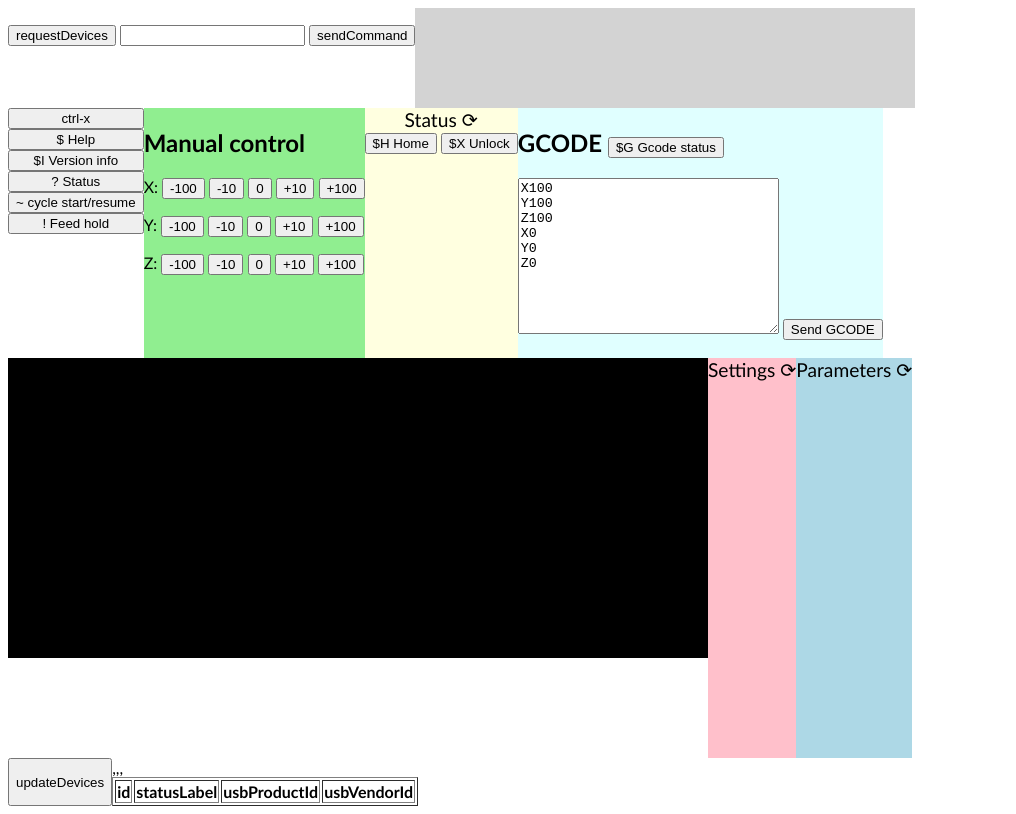
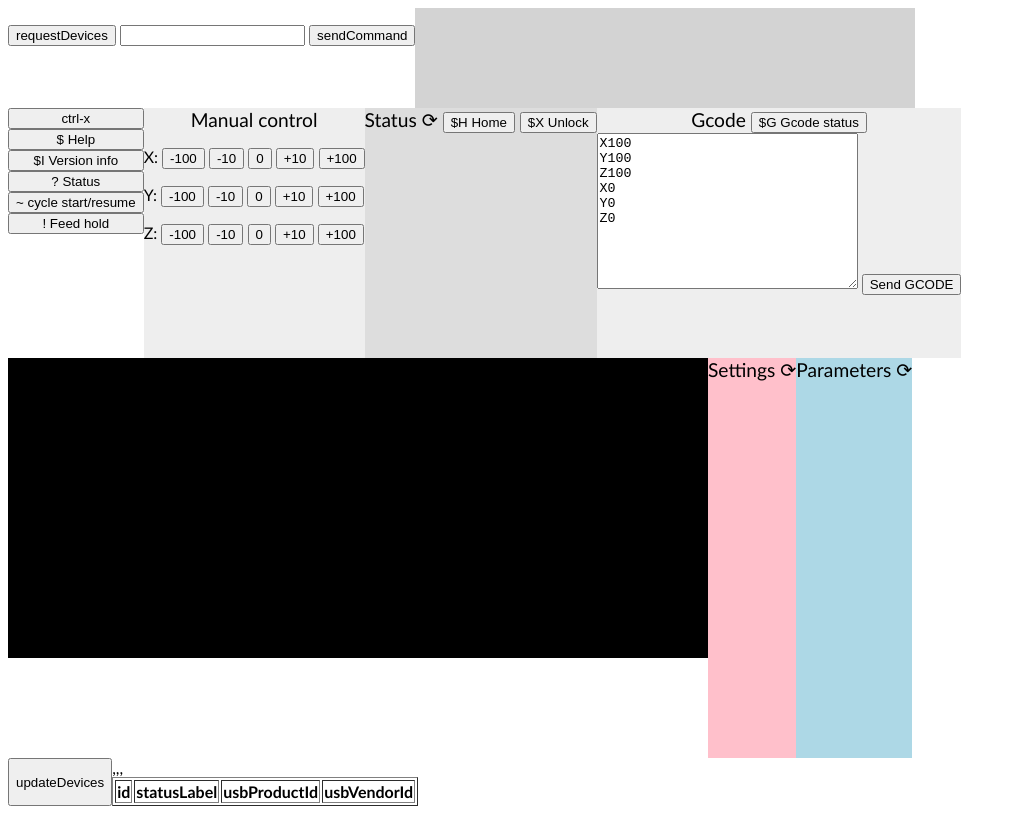
Before and after one commit to Hackuarium/legoino-navigator-serial, a website: page demo/grbl.html in a window 1280 px wide. Shown: the whole page, without its empty margins (0-1016 px from the left). Drawn offline with Linux system fonts and the light colour scheme.

Commit message:
wip: improve colors

```diff
--- a/demo/grbl.html
+++ b/demo/grbl.html
@@ -57,8 +57,8 @@
             <button onclick="sendCommand('!')">! Feed hold</button>
 
         </div>
-        <div style="background-color: lightgreen">
-          <h2>Manual control</h2>
+        <div style="background-color: #EEE">
+          <div style="text-align: center; font-size: 1.2em">Manual control</div>
           <p>
             X:
             <button onclick="sendCommand('X'+(state.status.MPos[0]-100))">
@@ -108,18 +108,18 @@
             </button>
           </p>
         </div>
-        <div style="background-color: lightyellow; overflow: auto; height: 250px">
-          <div style="text-align: center; font-size: 1.2em">Status
+        <div style="background-color: #DDD; overflow: auto; height: 250px">
+          <div style="text-align: center; font-size: 1.2em;">Status
             <span style="cursor: pointer;" title="Send ? command"  onclick="sendCommand('?')">⟳</span>
-          </div>
               <button onclick="sendCommand('$H')">$H Home</button>
               <button onclick="sendCommand('$X')">$X Unlock</button>
+          </div>
           <div id="state"></div>
         </div>
-        <div style="background-color: lightcyan">
-          <h2>GCODE
+        <div style="background-color: #EEE">
+          <div style="text-align: center; font-size: 1.2em">Gcode
             <button onclick="sendCommand('$G')">$G Gcode status</button>
-          </h2>
+          </div>
           <textarea cols="30" rows="10" id="gcode">X100
 Y100
 Z100
--- a/demo/grbl.init.js
+++ b/demo/grbl.init.js
@@ -102,7 +102,14 @@ function updateScreen() {
     }">${String.fromCharCode(88 + pinIndex)}: ${pinState}</span>`;
   }).join('\n');
 
+  const stateColor = state.status.value.match(/(idle)/i)
+    ? 'lightgreen'
+    : state.status.value.match(/(run)/i)
+    ? 'green'
+    : 'pink';
   document.getElementById('state').innerHTML = `
+  <div style="background-color: ${stateColor}">
+
       <div style="font-size: 2em; text-align: center; font-weight: bold">${state.status.value}</div>
       <div style="font-size: 1.5em; font-weight: bold">X: ${state.status?.MPos?.[0]}</div>
       <div style="font-size: 1.5em; font-weight: bold">Y: ${state.status?.MPos?.[1]}</div>
@@ -113,6 +120,7 @@ function updateScreen() {
       GCode line number: ${state.status.Ln?.[0]}<br/>
       Override Values: ${state.status.Ov}<br/>
       Work Coordinate Offset: ${state.status.WCO}<br/>
+      </div>
    `;
 
   document.getElementById('settings').innerHTML = `
```
